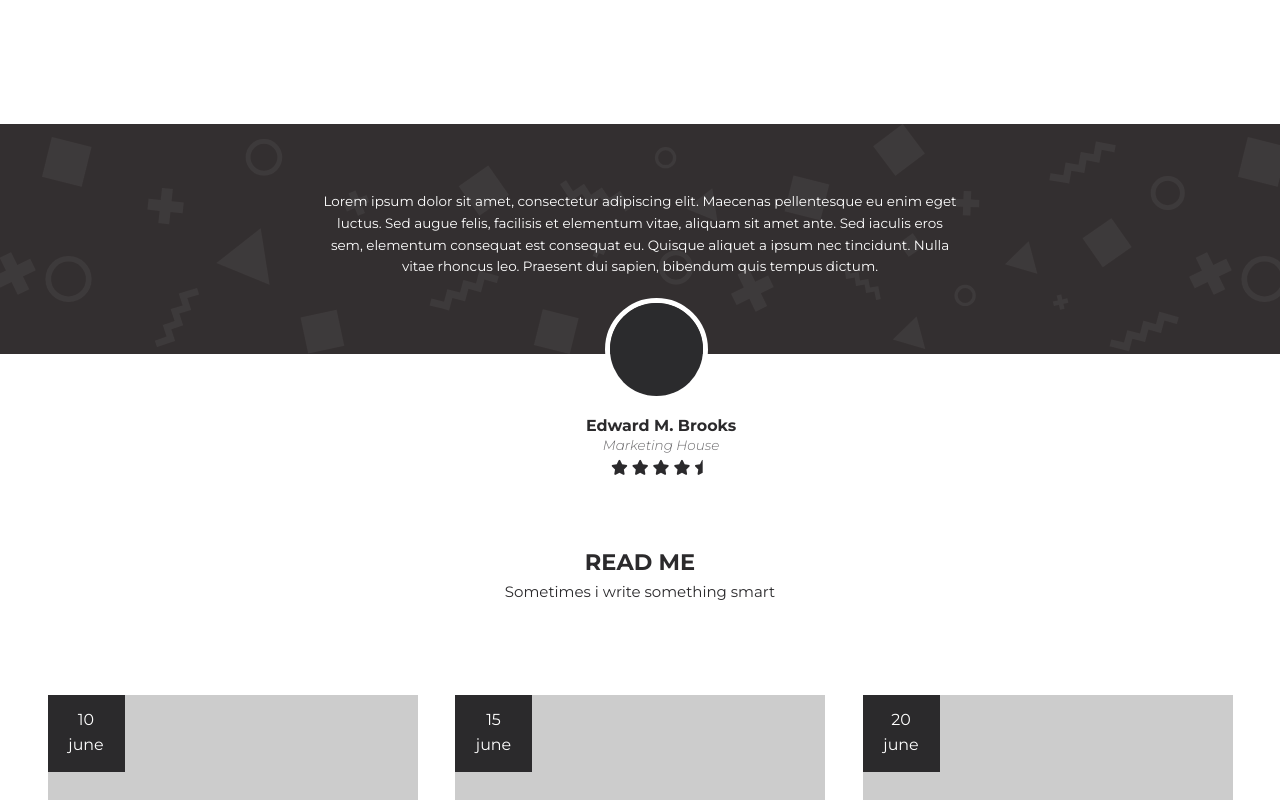
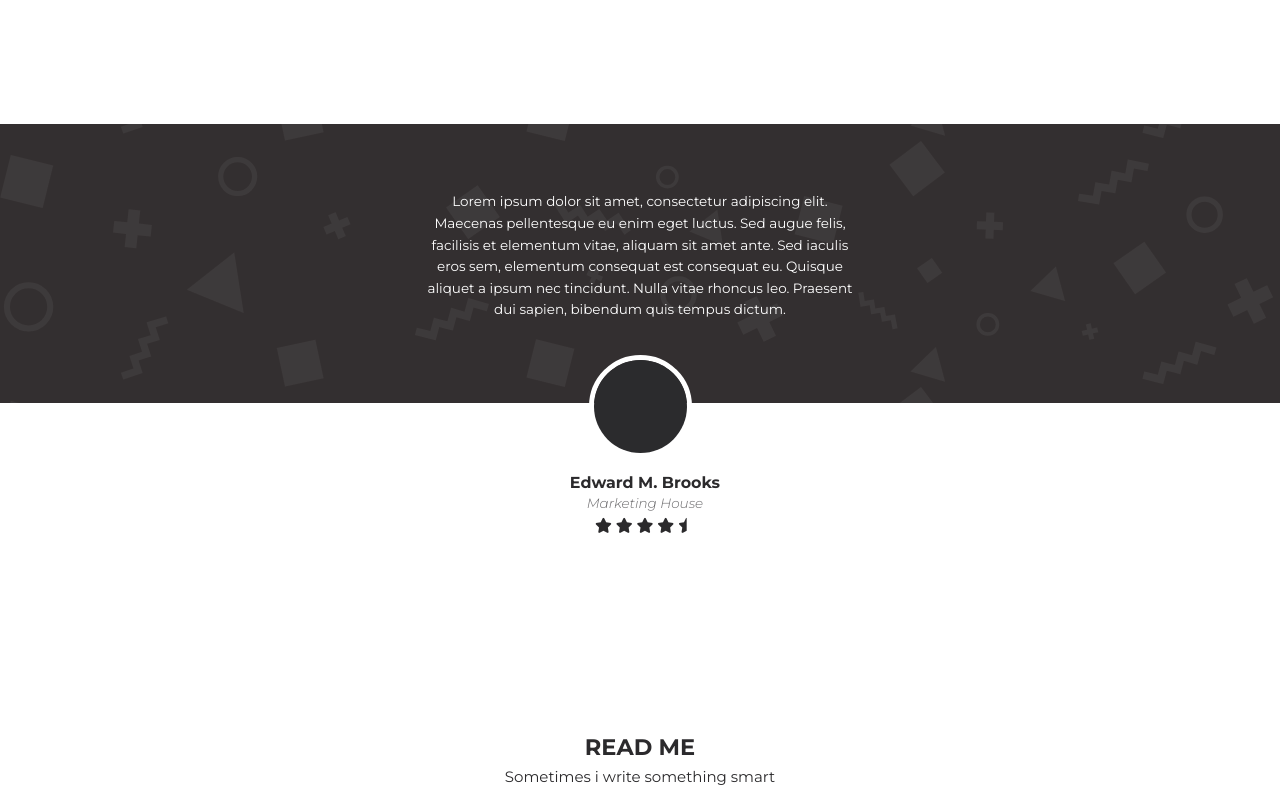
Before and after one commit to ReeNoir/Porfolio-test, a plain HTML site: page index.html in a window 1280 px wide. Shown: the part 2680-3480 px from the top of the page. Drawn offline with Linux system fonts and the light colour scheme; placeholder pictures from the web are drawn by us.

Commit message:
Small change in the review block

```diff
--- a/css/blocks/general/general.less
+++ b/css/blocks/general/general.less
@@ -30,5 +30,5 @@ h1, h2, h3, h4, h5, h6
 
 p
 {
-    margin: 0;
+    margin: 0 0 1rem 0;
 }
--- a/css/blocks/review/review.less
+++ b/css/blocks/review/review.less
@@ -12,12 +12,12 @@
 {
     background: center / contain url(../../img/review__bg.svg),#332F30;
     width: 100%;
-    height: 230px;
+    height: auto;
 }
 
 .review__content
 {
-    padding: 4.5rem 25%;
+    padding: 4.5rem 28.3rem;
 
     text-align: center;
     color: @white;
--- a/css/blocks/review/review__photo.less
+++ b/css/blocks/review/review__photo.less
@@ -2,12 +2,8 @@
 
 .review__profile
 {
-    position: absolute;
-    left: 45%;
-    bottom: -55%;
-    z-index: 2;
-
     flex-direction: column;
+    margin-top: -3.2rem;
 }
 
 .review__photo
--- a/index.html
+++ b/index.html
@@ -207,7 +207,7 @@
 <div class="review">
     <div class="review__inner">
         <div class="review__content">
-            Lorem ipsum dolor sit amet, consectetur adipiscing elit. Maecenas pellentesque eu enim eget luctus. Sed augue felis, facilisis et elementum vitae, aliquam sit amet ante. Sed iaculis eros sem, elementum consequat est consequat eu. Quisque aliquet a ipsum nec tincidunt. Nulla vitae rhoncus leo. Praesent dui sapien, bibendum quis tempus dictum.
+            <p>Lorem ipsum dolor sit amet, consectetur adipiscing elit. Maecenas pellentesque eu enim eget luctus. Sed augue felis, facilisis et elementum vitae, aliquam sit amet ante. Sed iaculis eros sem, elementum consequat est consequat eu. Quisque aliquet a ipsum nec tincidunt. Nulla vitae rhoncus leo. Praesent dui sapien, bibendum quis tempus dictum.</p>
         </div>
     </div>
     <div class="review__profile profile">
@@ -282,6 +282,7 @@
 </div>
 </section>
 
+<!-- Footer -->
 <footer class="footer">
 <div class="container">
 
```
Also changed, not shown: css/style.css.
